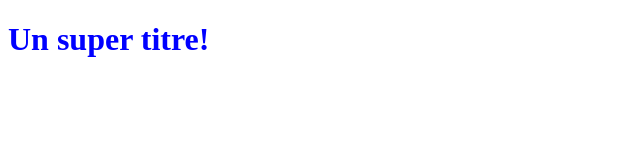
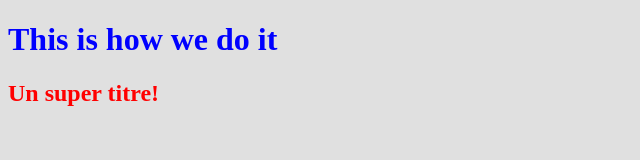
Before and after one commit to Z3fyre/OpenclassroomsProject, a plain HTML site: page index.html in a window 1280 px wide. Shown: the whole page, without its empty margins (0-640 px from the left). Drawn offline with Linux system fonts and the light colour scheme.

Commit message:
header and body backgound

```diff
--- a/index.html
+++ b/index.html
@@ -1,10 +1,13 @@
 <!DOCTYPE html>
 <html>
-<head>
-   <title></title>
-   <link rel="stylesheet" type="text/css" href="styles.css">
-</head>
-<body>
-   <h1>Un super titre!</h1>
-</body>
+  <head>
+    <title>Git branching tryouts</title>
+    <link rel="stylesheet" type="text/css" href="styles.css" />
+  </head>
+  <body>
+    <header>
+      <h1>This is how we do it</h1>
+    </header>
+    <h2>Un super titre!</h2>
+  </body>
 </html>
--- a/styles.css
+++ b/styles.css
@@ -1,3 +1,9 @@
 h1 {
-    color: blue;
- }
+  color: blue;
+}
+
+h2 {
+  color: red;
+}
+
+body {background-color: rgb(224, 224, 224);}
```
